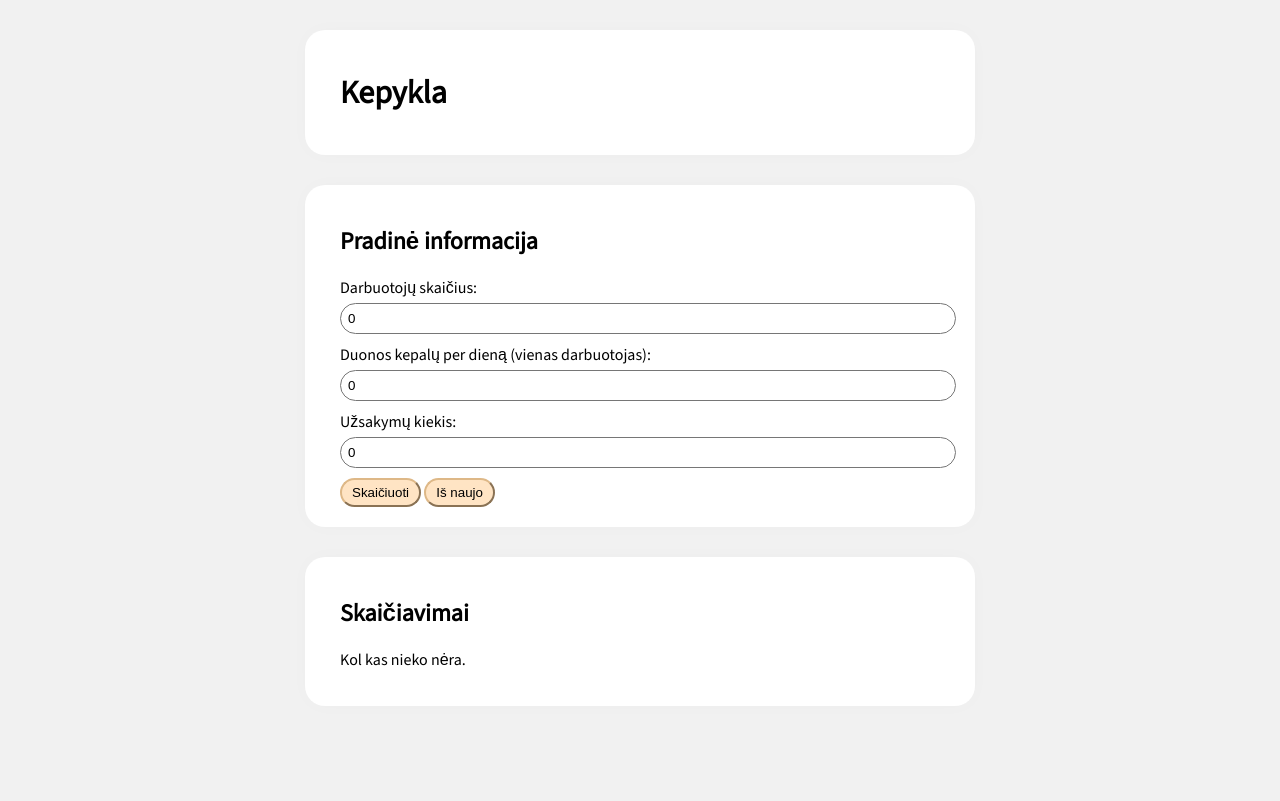
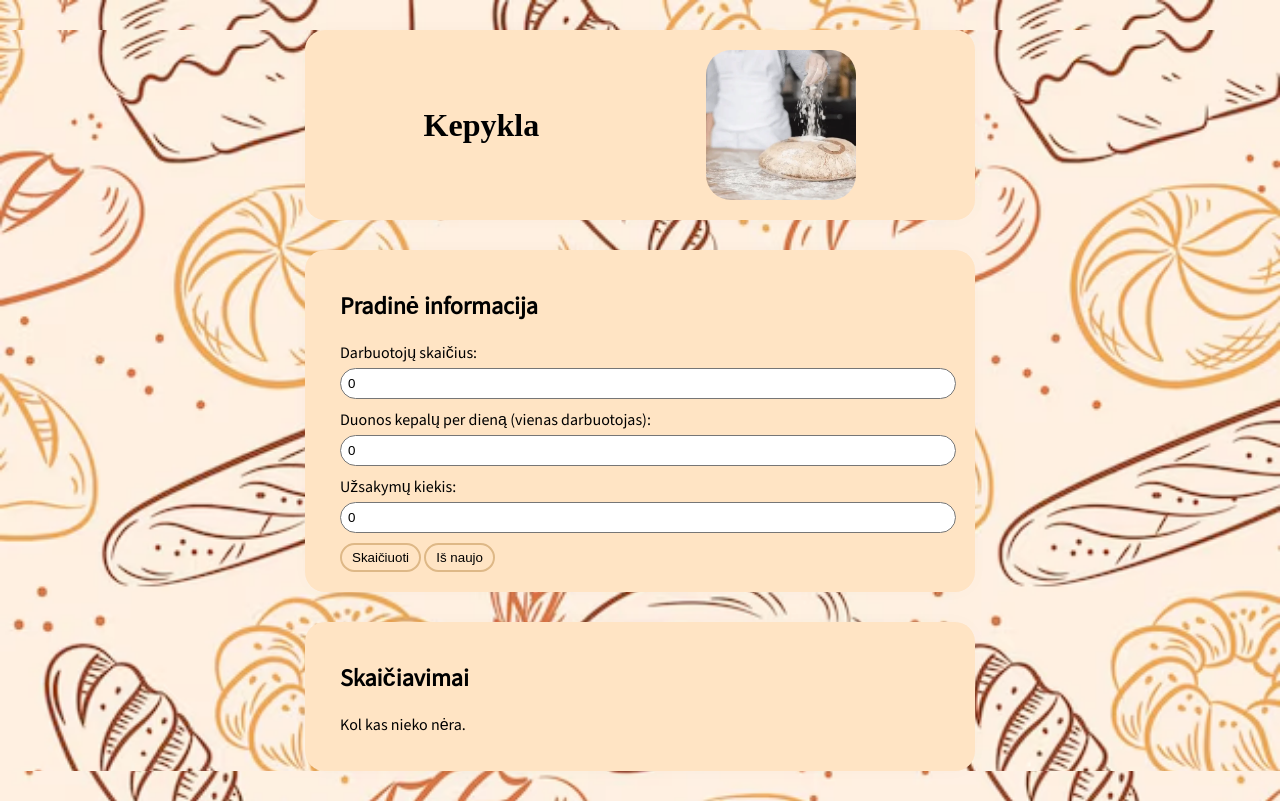
Before and after one commit to LaimonasMalakauskas/JS-DOM, a plain HTML site: page kepykla/index.html in a window 1280 px wide. Drawn offline with nearby package versions, Linux system fonts and the light colour scheme; a web font is replaced by a local one.

Commit message:
papildyta CSS

```diff
--- a/kepykla/index.html
+++ b/kepykla/index.html
@@ -1,19 +1,28 @@
 <!DOCTYPE html>
 <html lang="lt">
+
 <head>
     <meta charset="UTF-8">
     <meta name="viewport" content="width=device-width, initial-scale=1.0">
     <title>Kepykla</title>
+
     <link rel="preconnect" href="https://fonts.googleapis.com">
     <link rel="preconnect" href="https://fonts.gstatic.com" crossorigin>
     <link href="https://fonts.googleapis.com/css2?family=Source+Sans+3:wght@400;900&display=swap" rel="stylesheet">
+    <link rel="preconnect" href="https://fonts.googleapis.com">
+    <link rel="preconnect" href="https://fonts.gstatic.com" crossorigin>
+    <link
+    href="https://fonts.googleapis.com/css2?family=Chicle&family=Inter:ital,opsz,wght@0,14..32,100..900;1,14..32,100..900&family=Lobster&family=Monoton&family=Montserrat:ital,wght@0,100..900;1,100..900&family=Open+Sans:ital,wght@0,300..800;1,300..800&family=Plus+Jakarta+Sans:ital,wght@0,200..800;1,200..800&family=Raleway:ital,wght@0,100..900;1,100..900&family=Roboto:ital,wght@0,100;0,300;0,400;0,500;0,700;0,900;1,100;1,300;1,400;1,500;1,700;1,900&display=swap"
+    rel="stylesheet">
     <link rel="stylesheet" href="style.css">
     <!-- <script src="scripts.js" defer></script> -->
     <script src="bandymas.js" defer></script>
 </head>
+
 <body>
     <header class="block-wrapper">
         <h1>Kepykla</h1>
+        <img src="img/bread.gif" alt="">
     </header>
     <div class="info-wrapper block-wrapper">
         <h2>Pradinė informacija</h2>
@@ -42,4 +51,5 @@
         </div>
     </div>
 </body>
+
 </html>
--- a/kepykla/style.css
+++ b/kepykla/style.css
@@ -1,63 +1,92 @@
-html, body {
-    margin:0;
-    padding:0;
-    background-color:#f1f1f1;
+html,
+body {
+    margin: 0;
+    padding: 0;
+    /* background-color:#f1f1f1; */
+    background-image: url('img/background.png');
+    background-size: cover;
     font-family: 'Source Sans 3', sans-serif;
-    font-weight:400;
+    font-weight: 400;
+}
+
+header {
+    font-family: "Chicle", serif;
+    display: flex;
+    flex-direction: row;
+    flex-wrap: wrap;
+    justify-content: space-around;
+    align-items: center;
+    background-color: bisque !important;
+}
+
+header img {
+    width: 150px;
+    height: 150px;
+    border-radius: 25px;
+    ;
 }
 
 .block-wrapper {
-    background-color:#fff;
-    width:100%;
-    max-width:600px;
-    margin:30px auto;
-    padding:20px 35px;
-    border-radius:20px;
-    box-shadow:0 0 20px rgba(0,0,0,0.02);
+    background-color: #fff;
+    width: 100%;
+    max-width: 600px;
+    margin: 30px auto;
+    padding: 20px 35px;
+    border-radius: 20px;
+    box-shadow: 0 0 20px rgba(0, 0, 0, 0.02);
+    background-color: bisque;
 }
 
-h1, h2, h3, h4, h4, h5, h6 {
-    font-weight:900;
+h1,
+h2,
+h3,
+h4,
+h4,
+h5,
+h6 {
+    font-weight: 900;
 }
 
 .info-wrapper .input-wrapper {
-    margin:10px 0;
+    margin: 10px 0;
 }
 
-.info-wrapper .input-wrapper > * {
-    display:block;
+.info-wrapper .input-wrapper>* {
+    display: block;
 }
 
 .info-wrapper .input-wrapper input {
-    width:100%;
-    margin-top:5px;
-    padding:7px;
-    border-style:solid;
-    border-width:1px;
+    width: 100%;
+    margin-top: 5px;
+    padding: 7px;
+    border-style: solid;
+    border-width: 1px;
     border-radius: 25px;
 }
 
 .info-wrapper button {
-    cursor:pointer;
-    padding:5px 10px;
+    cursor: pointer;
+    padding: 5px 10px;
+    border: solid 2px;
     border-radius: 25px;
     border-color: burlywood;
     background-color: bisque;
 }
+
 .info-wrapper button:hover {
     color: white;
-    background-color:burlywood;
+    background-color: burlywood;
 }
 
 .info-wrapper .input-wrapper input.error {
-    border-color:red;
-    background-color:rgba(255,0,0,0.2);
+    border-color: red;
+    background-color: rgba(255, 0, 0, 0.2);
 }
 
 .info-wrapper .input-wrapper span.error {
-    color:red;
+    color: red;
 }
 
 .info-wrapper .input-wrapper span.error:not(.show) {
-    display:none;
+    display: none;
 }
```
Also changed, not shown: kepykla/img/background.png (added), kepykla/img/bread.gif (added).
